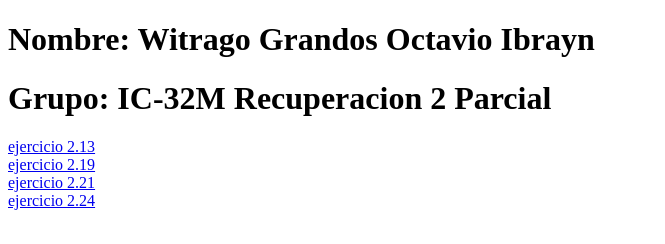
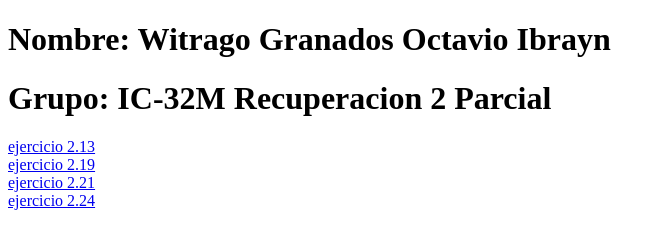
Before and after one commit to auto41/curri, a plain HTML site: page index.html in a window 1280 px wide. Shown: the whole page, without its empty margins (0-665 px from the left). Drawn offline with Linux system fonts and the light colour scheme.

Commit message:
Update index.html

```diff
--- a/index.html
+++ b/index.html
@@ -7,7 +7,7 @@
 </head>
 <body>
 
-    <h1>Nombre: Witrago Grandos Octavio Ibrayn</h1>
+    <h1>Nombre: Witrago Granados Octavio Ibrayn</h1>
     <h1>Grupo: IC-32M  Recuperacion 2 Parcial</h1>
 
     <a href="eva_ejercicio_2_13.html">ejercicio 2.13</a><br>
```
